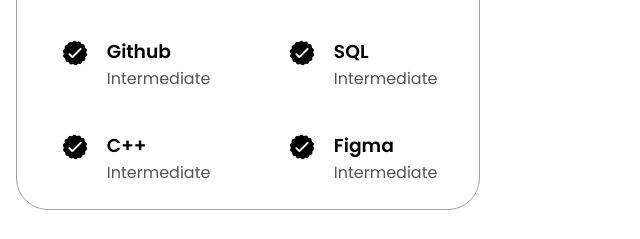
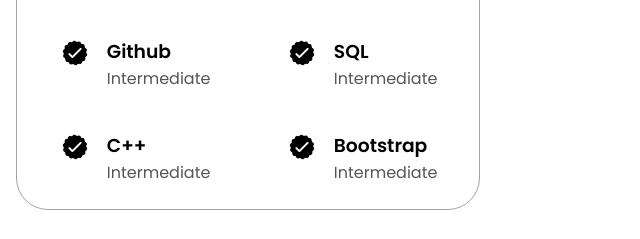
Before and after one commit to waghmarehimanshu/portfolio, a plain HTML site: page html-css-js-portfolio-tutorial-2-main/index.html in a window 1280 px wide. Shown: the part 1981-2220 px from the top of the page, 640-1280 px from the left. Drawn offline with Linux system fonts and the light colour scheme.

Commit message:
Update index.html

```diff
--- a/html-css-js-portfolio-tutorial-2-main/index.html
+++ b/html-css-js-portfolio-tutorial-2-main/index.html
@@ -251,7 +251,7 @@
                   class="icon"
                 />
                 <div>
-                  <h3>Figma</h3>
+                  <h3>Bootstrap</h3>
                   <p>Intermediate</p>
                 </div>
               </article>
```
